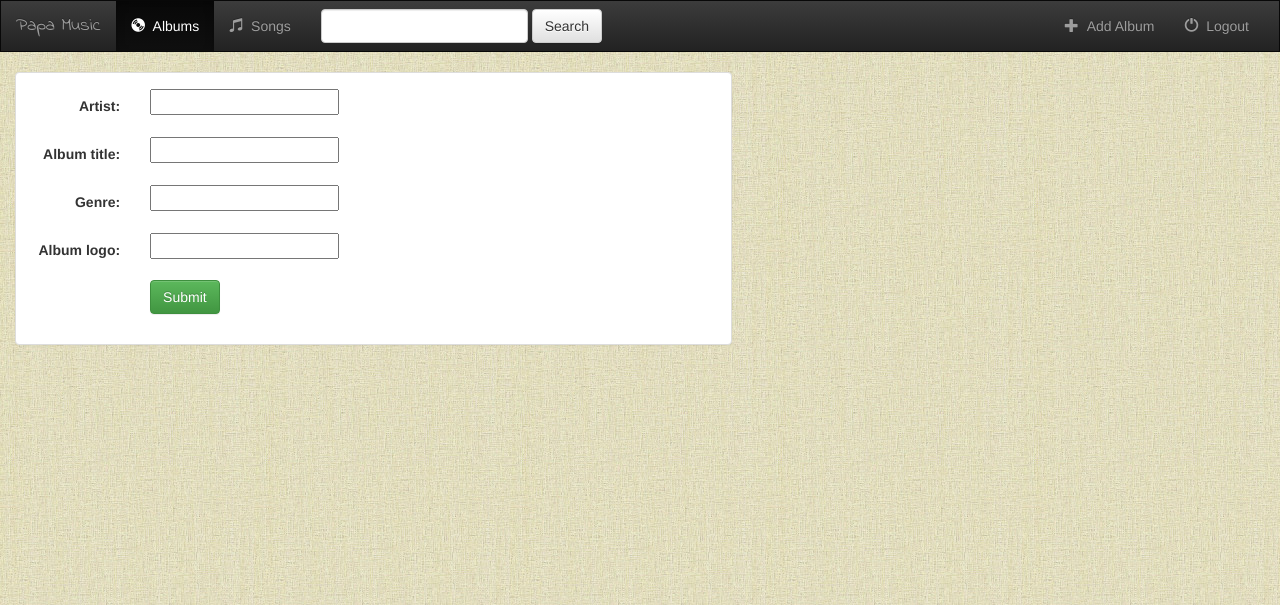
After one commit to 13aksh/Djangotnb, a Django app: page /music/album/add/ in a window 1280 px wide. The commit adds this page. Shown: the top 605 px of the page. Run offline with Django 3.2, Linux system fonts and the light colour scheme; some libraries are stand-ins or nearby versions.

Commit message:
Model form created with error handling

```diff
--- a/music/models.py
+++ b/music/models.py
@@ -1,4 +1,5 @@
 from django.db import models
+from django.core.urlresolvers import reverse
 
 # Create your models here.
 class Album(models.Model):
@@ -6,6 +7,9 @@ class Album(models.Model):
 	album_title = models.CharField(max_length=500)
 	genre = models.CharField(max_length=100)
 	album_logo = models.CharField(max_length=1000)
+
+	def get_absolute_url(self):
+		return reverse('music:details', kwargs={'pk': self.pk})
 
 	def __str__(self):
 		return self.album_title + ' - ' + self.artist
--- /dev/null
+++ b/music/templates/music/album_form.html
@@ -0,0 +1,29 @@
+{% extends "music/base.html" %}
+
+{% block title %}
+	Album Create
+{% endblock title %}
+
+{% block body %}
+	<div class="container-fluid">
+		<div class="row">
+			<div class="col-sm-12 col-md-7">
+				<div class="panel panel-default">
+					<div class="panel-body">
+
+						<form class="form-horizontal" action="" method="post" enctype="multipart/form-data">
+							{% csrf_token %}
+							{% include "music/form-template.html" %}
+							<div class="form-group" >
+								<div class="col-sm-offset-2 col-sm-10">
+									<button class="btn btn-success" type="submit">Submit</button>
+								</div>
+							</div>
+						</form>
+
+					</div>
+				</div>
+			</div>
+		</div>
+	</div>
+{% endblock body %}
--- a/music/templates/music/base.html
+++ b/music/templates/music/base.html
@@ -69,7 +69,7 @@
 
 				<ul class="nav navbar-nav navbar-right">
 					<li class="">
-						<a href="#">
+						<a href="{% url 'music:add-album' %}">
 							<span class="glyphicon glyphicon-plus" aria-hidden="true"></span> &nbsp;Add Album
 						</a>
 					</li>
--- /dev/null
+++ b/music/templates/music/form-template.html
@@ -0,0 +1,9 @@
+{% for field in form %}
+	<div class="form-group">
+		<div class="col-sm-offset-2 col-sm-10">
+			<span class="text-danger small">{{ field.errors }}</span>
+		</div>
+		<label class="control-label col-sm-2">{{ field.label_tag }}</label>
+		<div class="col-sm-10">{{ field }}</div>
+	</div>
+{% endfor %}
--- a/music/urls.py
+++ b/music/urls.py
@@ -5,11 +5,13 @@ app_name = 'music'
 
 urlpatterns = [
 	#/music/
-	url(r'^$', views.index, name='index'),
+	url(r'^$', views.Index.as_view(), name='index'),
 
 	#/music/6559/
-	url(r'^(?P<album_id>[0-9]+)/$', views.details, name='details'),
+	url(r'^(?P<pk>[0-9]+)/$', views.Details.as_view(), name='details'),
 
-	#/music/6559/favorite
-	url(r'^(?P<album_id>[0-9]+)/favorite/$', views.favorite, name='favorite'),
+	# music/album/add/
+	url(r'album/add/$', views.AddAlbum.as_view(), name='add-album')
+	# #/music/6559/favorite
+	# url(r'^(?P<pk>[0-9]+)/favorite/$', views.favorite, name='favorite'),
 ]
--- a/music/views.py
+++ b/music/views.py
@@ -1,49 +1,20 @@
-from django.shortcuts import render, get_object_or_404
-#from django.http import Http404 --> This is not required as we are using get_object_or_404
-# Using django.shortcuts import render (For using templates shortcut)
-#from django.template import loader
-
-from .models import Album, Song
-
-# Create your views here.
-def index(request):
-	all_albums = Album.objects.all()
-	# template = loader.get_template('music/index.html') This is no more required in case we use shortcuts
-	context = {
-		'all_albums': all_albums
-	}
-	####### This is the code before using templates#####
-	# html = "This is the first page<br>"
-	# for album in all_albums:
-	# 	url = '/music/' + str(album.id) + '/'
-	# 	html += "<a href='" + url + "'>" + album.album_title + " - " + album.artist + "</a><br>"
-
-	# return HttpResponse(template.render(context, request)) -- HttpResponse is inbuilt in render
-	return render(request, 'music/index.html', context)
-
-def details(request, album_id):
-	# html = "<h1>This is Album no. : " + str(album_id) + "</h1>" ---> Using template now.
-	# Using exception handling to catch the invalid request.
+from django.views import generic
+from django.views.generic.edit import CreateView, UpdateView, DeleteView
+from .models import Album
 
 
-	# There is a shortcut for try-except statement as well..Mentioned right below raise
-	# try:
-	# 	album = Album.objects.get(pk=album_id)
-	# except Album.DoesNotExist:
-	# 	raise Http404("Album does not exist")
-	album = get_object_or_404(Album, pk=album_id)
-	return render(request, 'music/details.html', { 'album': album })
+class Index(generic.ListView):
+	template_name = 'music/index.html'
+	context_object_name = 'all_albums'
 
-def favorite(request, album_id):
-	album = get_object_or_404(Album, pk=album_id)
-	try:
-		selected_song = album.song_set.get(pk=request.POST['song'])
-	except(KeyError, Song.DoesNotExist):
-		return render(request, 'music/details', {
-				'album': album,
-				'error_message': "Valid song not selected"
-			})
-	else:
-		selected_song.is_favorite = True
-		selected_song.save()
-		return render(request, 'music/details.html', { 'album': album })
+	def get_queryset(self):
+		return Album.objects.all()
+
+
+class Details(generic.DetailView):
+	model = Album
+	template_name = 'music/details.html'
+
+class AddAlbum(CreateView):
+	model = Album
+	fields = ['artist', 'album_title', 'genre', 'album_logo']
```
Also changed, not shown: music/templates/music/details.html (+4 -14 lines).
